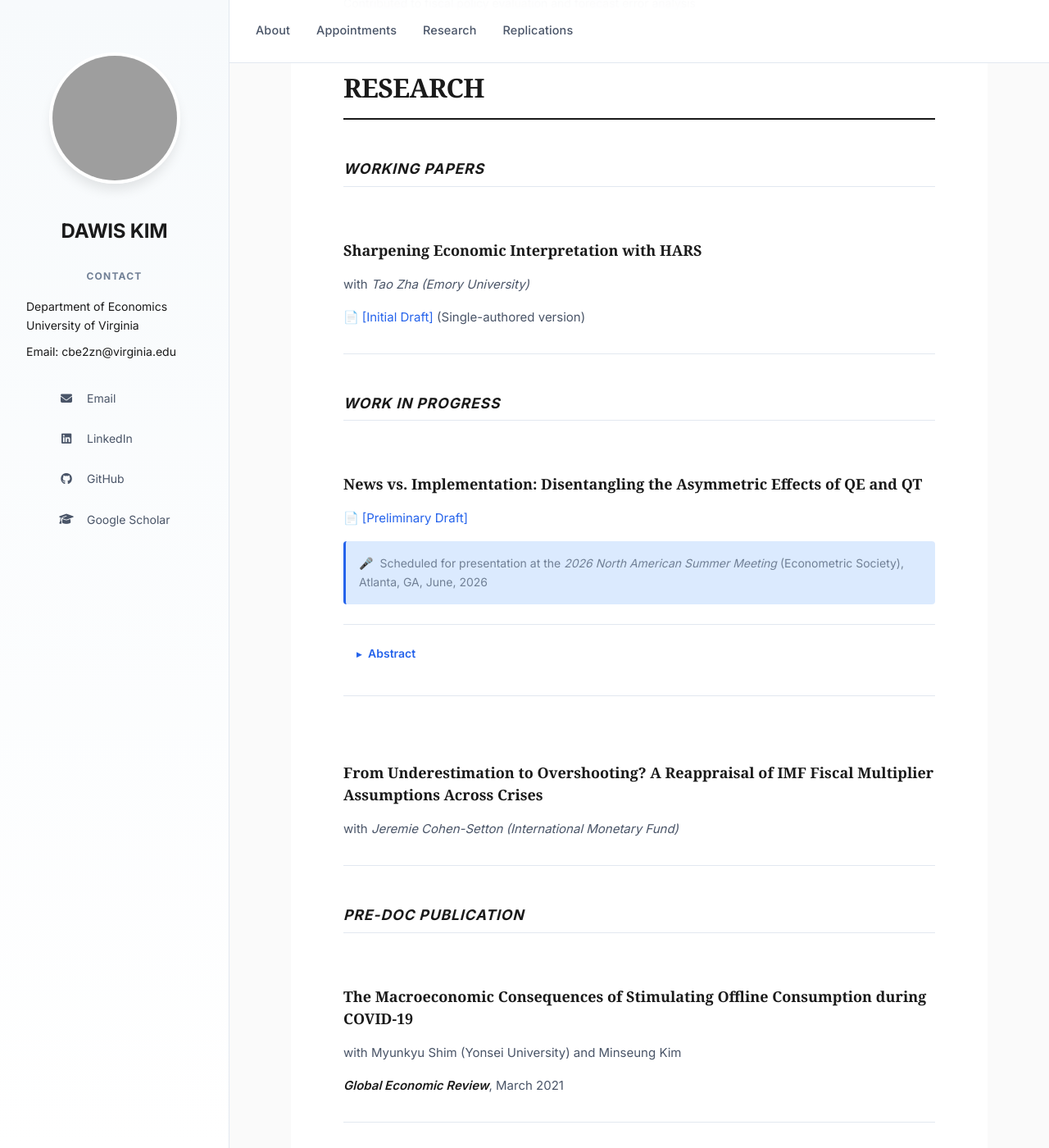
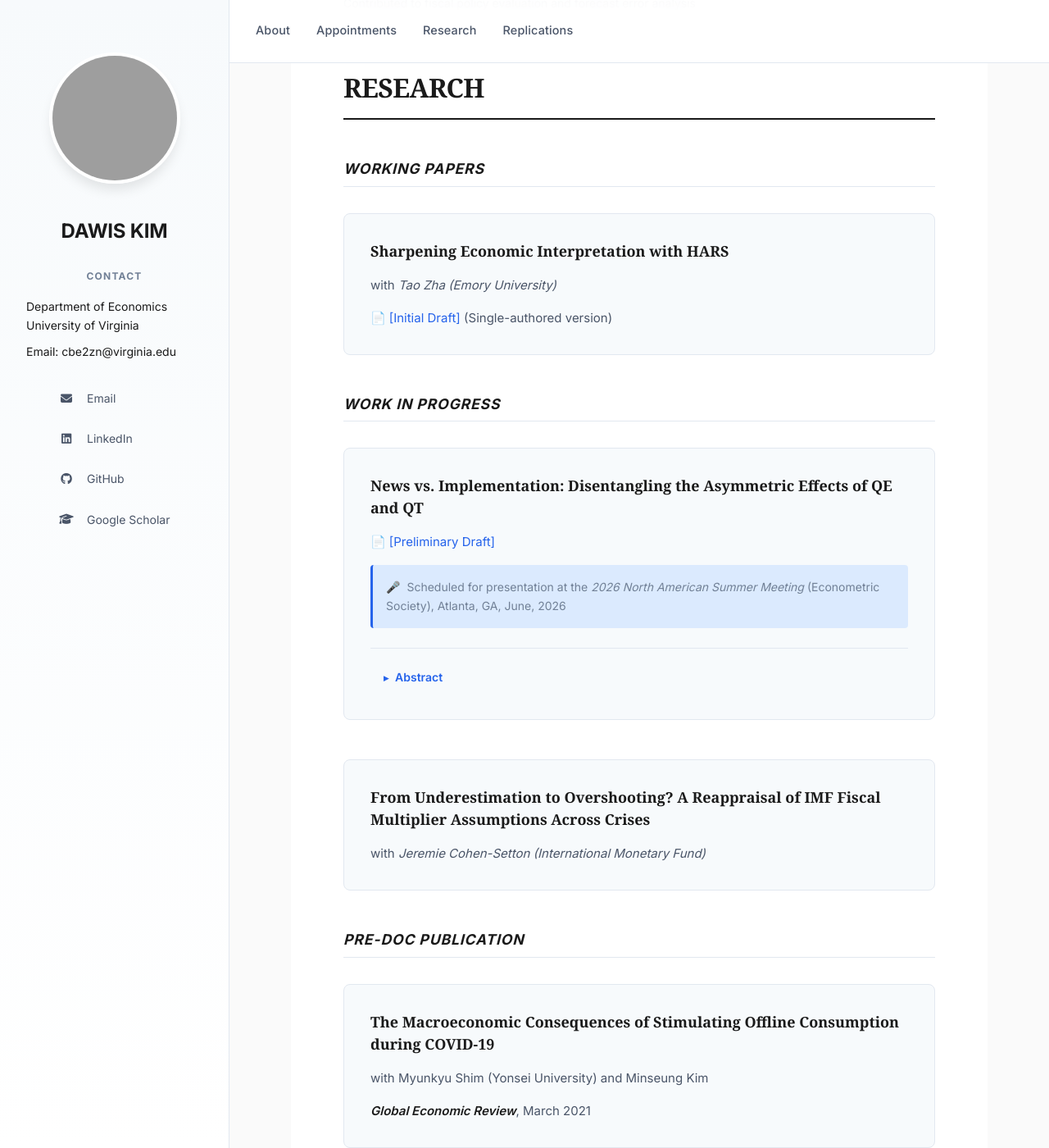
Before and after one commit to davidkim5707/website, a Jekyll site: the page built from index.md, in a window 1280 px wide and 1400 px high, scrolled down 610 px. Shown: the whole window at 82% size. Built offline with Jekyll 4.4.1, drawn with Linux system fonts in a browser that asks for light colours; some web fonts are replaced; grey boxes are pictures that could not be loaded.

Commit message:
Add card design to research items for better separation
Changes:
- Add subtle background color (bg-secondary) to research items
- Add border-radius and border for card-like appearance
- Add shadow on hover instead of padding shift
- Each research paper now appears as a distinct card

Academic Appointments section:
- Override card styling (transparent background, no border)
- Keep compact list appearance

Result: Clear visual separation between research papers
- Each paper is now obviously a separate item
- Easier to distinguish where one paper ends and another begins
- Professional card-based layout for research content

🤖 Generated with [Claude Code](https://claude.com/claude-code)

Co-Authored-By: Claude <noreply@anthropic.com>

```diff
--- a/assets/css/style.css
+++ b/assets/css/style.css
@@ -370,20 +370,30 @@ li {
    =========================== */
 dl {
     margin-bottom: var(--space-2xl);
-    padding: var(--space-xl) 0;
-    border-bottom: 1px solid var(--color-border);
+    padding: var(--space-xl);
+    background-color: var(--color-bg-secondary);
+    border-radius: var(--radius-md);
+    border: 1px solid var(--color-border);
     transition: all var(--transition-base);
 }
 
 dl:hover {
-    padding-left: var(--space-md);
+    box-shadow: var(--shadow-sm);
+    border-color: var(--color-text-tertiary);
 }
 
 /* Tighter spacing for academic appointments only */
 #academic-appointments ~ dl:not(#research ~ dl) {
     margin-bottom: var(--space-sm);
     padding: var(--space-xs) 0;
-    border-bottom: none;
+    background-color: transparent;
+    border: none;
+    border-radius: 0;
+}
+
+#academic-appointments ~ dl:not(#research ~ dl):hover {
+    box-shadow: none;
+    border-color: transparent;
 }
 
 #academic-appointments ~ dl:not(#research ~ dl):last-of-type {
```
